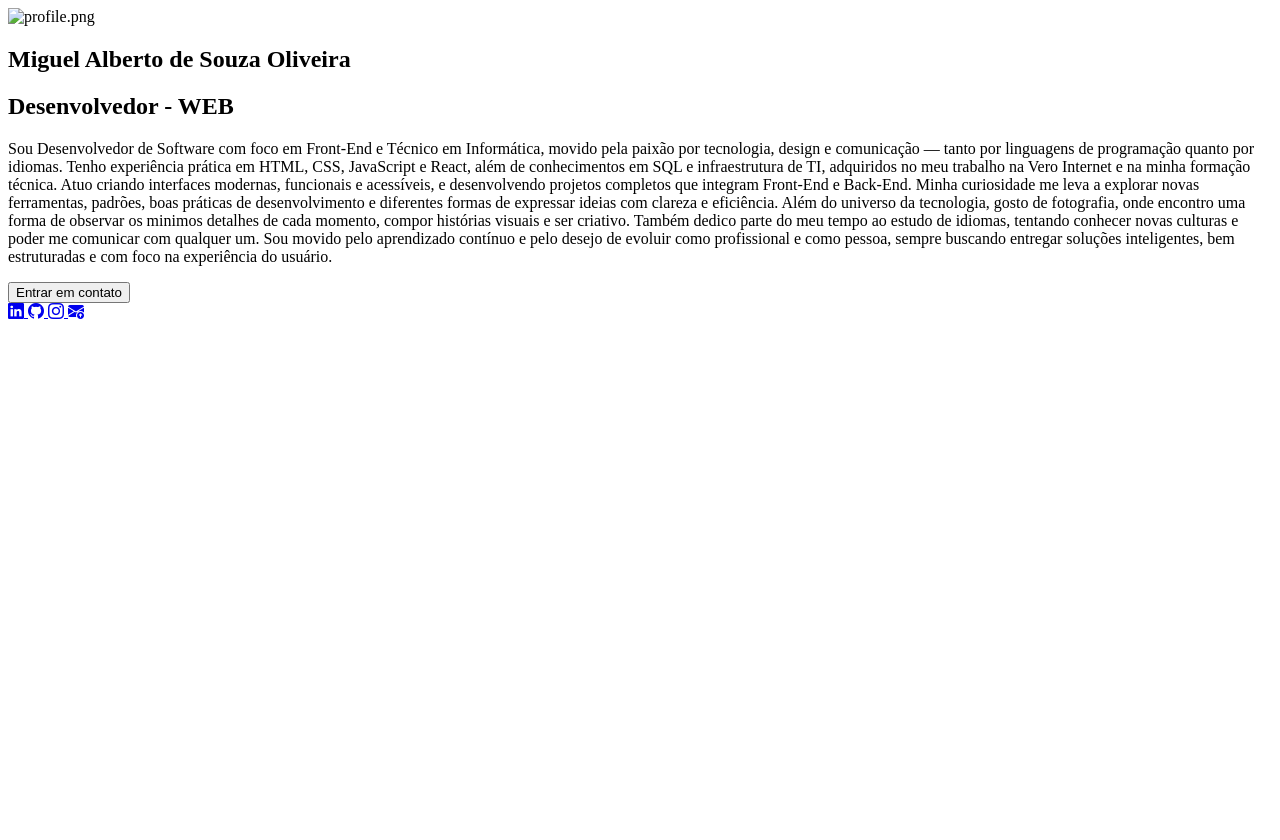
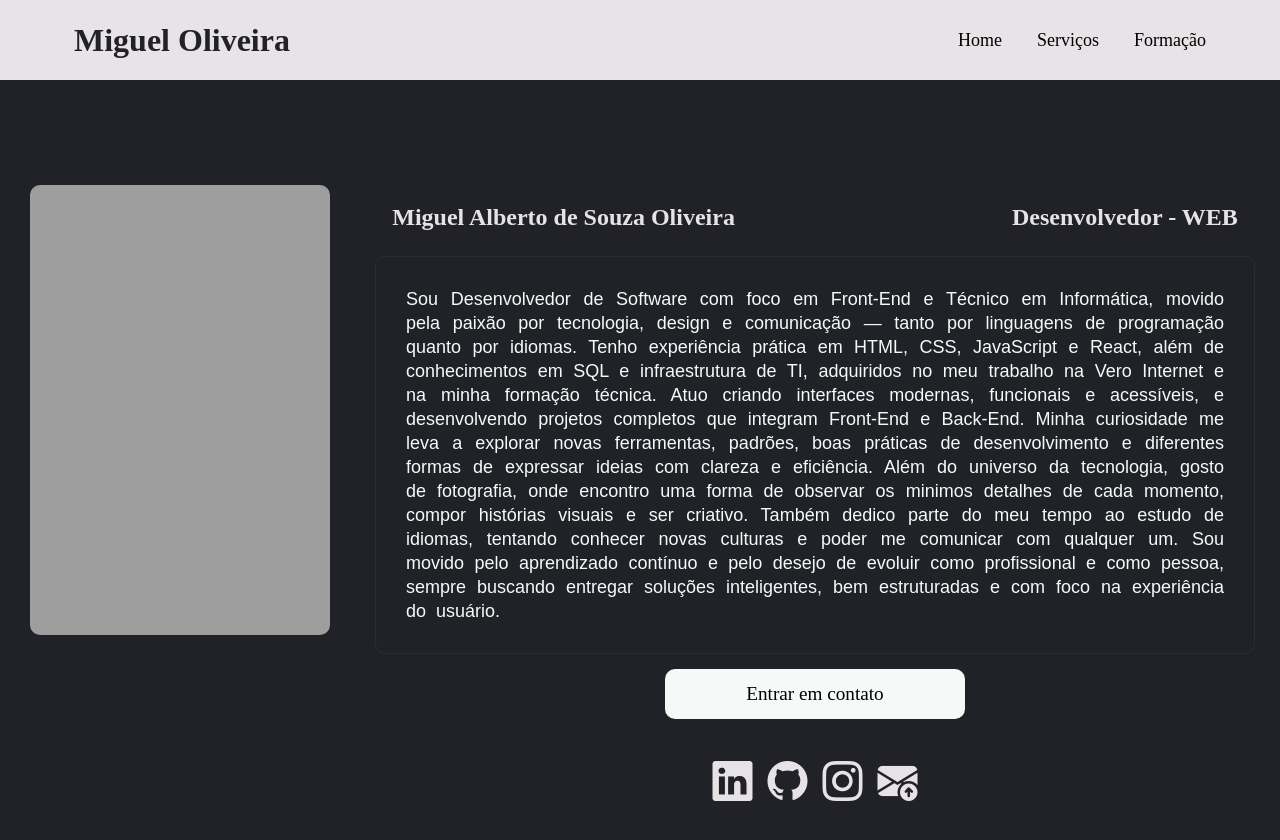
Before and after one commit to MiguelOliveira07/Portfolio, a plain HTML site: page index.html in a window 1280 px wide. Before the commit the page ends 800 px from the top, so only its background shows below. Drawn offline with nearby package versions, Linux system fonts and the light colour scheme; the site is published under a folder, as on GitHub Pages, so addresses that start at the root find nothing.

Commit message:
Update index.html

```diff
--- a/index.html
+++ b/index.html
@@ -7,20 +7,20 @@
     <title>Miguel Oliveira - Portifólio</title>
     <link rel="shortcut icon" href="./imgs/icon_profile.png" type="image/x-icon">
     <link rel="stylesheet" href="./styles/style_header.css">
-    <link rel="stylesheet" href="/styles/style.css">
+    <link rel="stylesheet" href="./styles/style.css">
     <link rel="stylesheet" href="https://cdn.jsdelivr.net/npm/bootstrap-icons@1.13.1/font/bootstrap-icons.min.css">
 </head>
 
 <body id="page_body">
 
 
-    <script src="../js/index.js"></script>
+    <script src="./js/index.js"></script>
 
 
     <main>
         <section>
             <span id="foto">
-                <img src="../imgs/IMG_9849.JPG" alt="profile.png"></span>
+                <img src="./imgs/IMG_9849.JPG" alt="profile.png"></span>
             <div id="caixa-texto">
                 <div id="caixa-nome">
                     <h2>Miguel Alberto de Souza Oliveira</h2>
```
